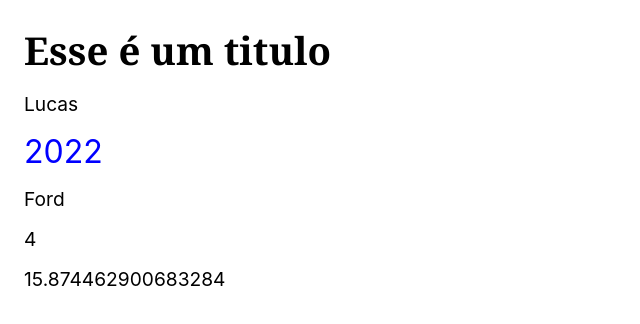
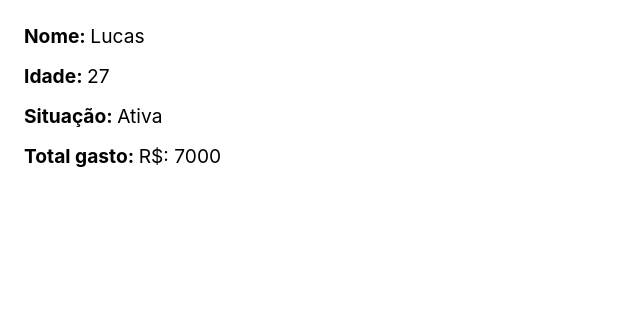
Before and after one commit to Luchtml/react-inicio, a React (Create React App) app in the folder ambiente-curso/appreact/: page / in a window 1280 px wide. Shown: the top 324 px of the page, without its empty margins (0-640 px from the left). Built offline with nearby package versions, Linux system fonts and the light colour scheme.

Commit message:
exercicio

```diff
--- a/ambiente-curso/appreact/src/App.js
+++ b/ambiente-curso/appreact/src/App.js
@@ -1,34 +1,61 @@
 import React from 'react';
 
-const titulo = <h1>Esse é um titulo</h1>;
+const lucas = {
+  cliente: 'Lucas',
+  idade: 27,
+  compras: [
+    { nome: 'Notebook', preco: 'R$ 2500' },
+    { nome: 'Geladeira', preco: 'R$ 3000' },
+    { nome: 'Smartphone', preco: 'R$ 1500' },
+  ],
+  ativa: true,
+};
+const thamires = {
+  cliente: 'Thamires',
+  idade: 31,
+  compras: [
+    { nome: 'Notebook', preco: 'R$ 2500' },
+    { nome: 'Geladeira', preco: 'R$ 3000' },
+    { nome: 'Smartphone', preco: 'R$ 1500' },
+    { nome: 'Guitarra', preco: 'R$ 3500' },
+  ],
+  ativa: false,
+};
 
 const App = () => {
-  const random = Math.random();
-  const ativo = false;
+  const dados = lucas;
+  const { compras } = dados;
+  const precos = compras.map((compra) => {
+    return compra.preco.replace('R$ ', '');
+  });
 
-  function mostrarNome() {
-    return 'Lucas';
-  }
+  const precosTotal = precos.map((item) => {
+    return parseInt(item, 10)
+  })
 
-  const carro = {
-    marca: 'Ford',
-    rodas: '4',
-  };
-
-  const estiloP = {
-    color: 'blue',
-    fontSize: '2rem',
-  };
+  const total = precosTotal.reduce((acc, preco) => {
+    return acc + preco;
+  });
 
   return (
-    <>
-      {titulo}
-      <p>{mostrarNome()}</p>
-      <p style={estiloP}>{new Date().getFullYear()}</p>
-      <p>{carro.marca}</p>
-      <p>{carro.rodas}</p>
-      <p className={ativo ? 'ativo' : 'inativo'}>{(random * 1000) / 50}</p>
-    </>
+    <div>
+      <p>
+        <strong>Nome: </strong>
+        {dados.cliente}
+      </p>
+      <p>
+        <strong>Idade: </strong>
+        {dados.idade}
+      </p>
+      <p>
+        <strong>Situação: </strong>
+        <span>{dados.ativa ? 'Ativa' : 'Inativa'}</span>
+      </p>
+      <p>
+        <strong>Total gasto: </strong>
+        R$: {total}
+      </p>
+    </div>
   );
 };
 
```
